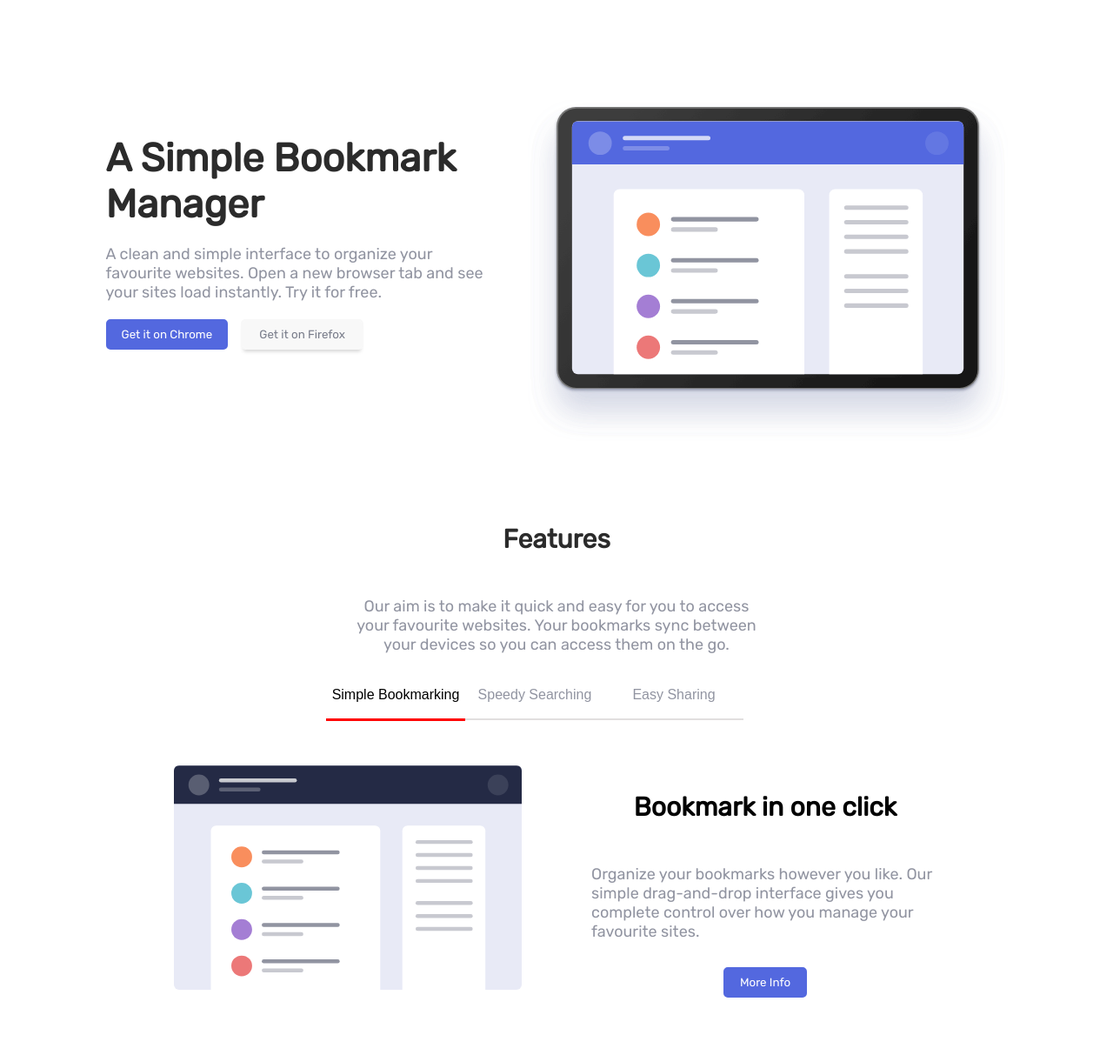
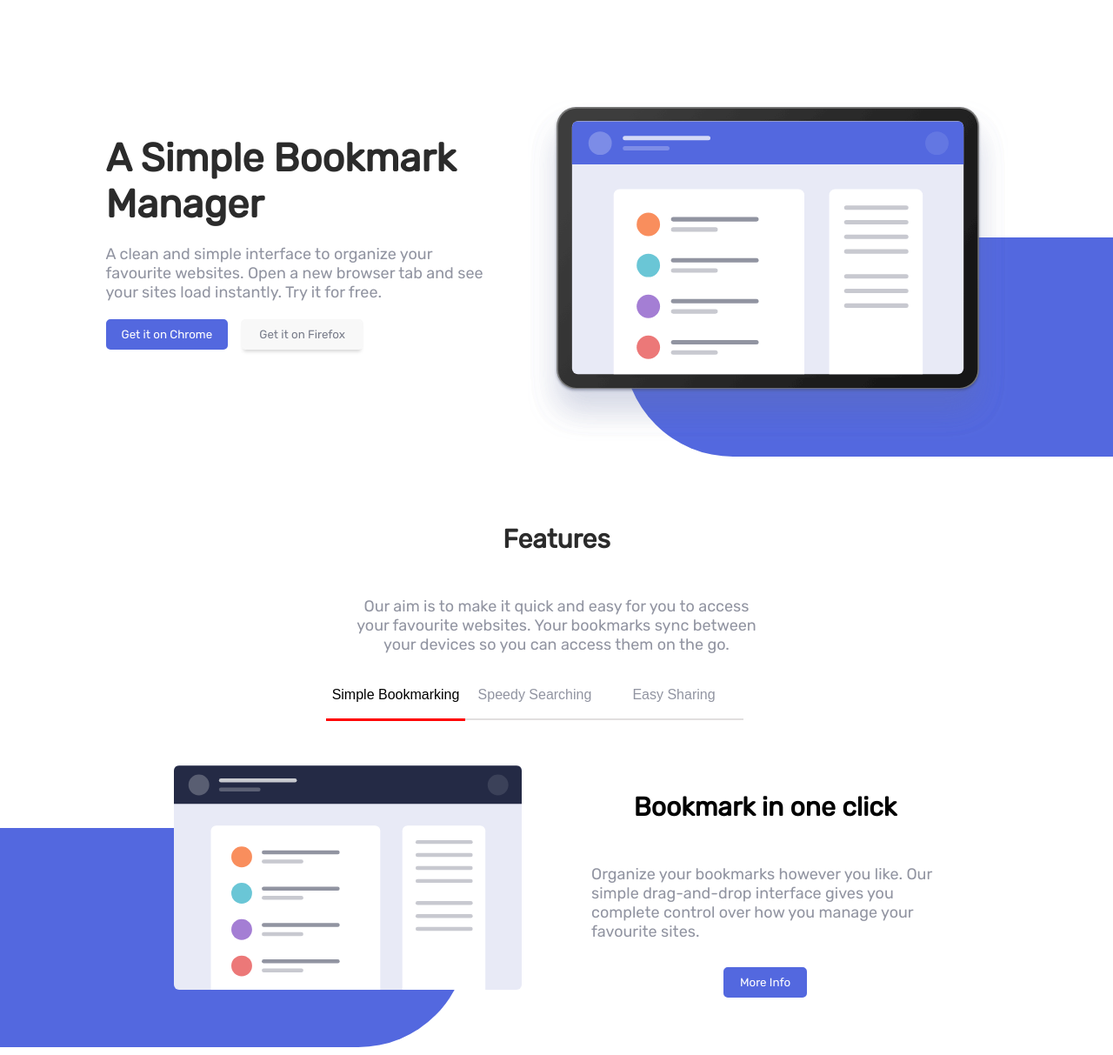
Before and after one commit to Bruno-freire/SiteBookMark, a plain HTML site: page index.html in a window 1280 px wide. Shown: the part 87-1300 px from the top of the page at 87% size. Drawn offline with Linux system fonts and the light colour scheme.

Commit message:
correctionErrorWidthIMGSecondSection

```diff
--- a/index.html
+++ b/index.html
@@ -87,6 +87,7 @@
               src="./images/illustration-hero.svg"
               alt="hero"
             />
+            <div class="backgroundBlueRigth"></div>
           </div>
         </div>
         <div class="secondContent">
@@ -120,6 +121,7 @@
               src="./images/illustration-features-tab-1.svg"
               alt=""
             />
+            <div class="backgroundBlueleft"></div>
           </div>
           <div class="divRightEvent">
             <p id="titleEvent"><strong >Bookmark in one click</strong></p>
--- a/sass/style.scss
+++ b/sass/style.scss
@@ -64,10 +64,14 @@ header{
     }
   }
 }
+section{
+  width: 100%;
+}
 .firstContent{
   display: flex;
+  width: 100%;
+  column-gap: 35px;
   justify-content: center;
-  column-gap: 35px;
   .left-bm{
     display: flex;
     margin-top: 40px;
@@ -136,6 +140,16 @@ header{
       width: 34.5rem;
       height: auto;
     }
+    .backgroundBlueRigth{
+      width: 44%;
+      height: 14em;
+      background-color: $blueColor;
+      border-radius: 20em 0 0 20em;
+      position: absolute;
+      z-index: -1;
+      right: 0em;
+      top: 20em;
+    }
   }
 }
 .secondContent{
@@ -198,6 +212,22 @@ header{
   justify-content: center;
   column-gap: 80px;
   margin-top: 50px;
+  position: relative;
+  .divLeftEvent{
+    #imgLeftEvent{
+      width: 25rem;
+    }
+    .backgroundBlueleft{
+      width: 42%;
+       height: 14em;
+       background-color: $blueColor;
+       border-radius: 0 20em 20em 0;
+       position: absolute;
+       z-index: -1;
+       left: 0em;
+       top: 4em;
+   }
+  }
   .divRightEvent{
     display: flex;
     flex-direction: column;
@@ -229,9 +259,6 @@ header{
         }
     }
   }
-}
-#imgLeftEvent{
-  width: 25rem;
 }
 
 .thirdContent{
@@ -695,7 +722,7 @@ header{
   .linha > *{
     width: 100% !important;
   }
-  .divLeftEvent{
+  .txt .divLeftEvent{
     display: flex;
     justify-content: center;
     align-items: center;
```
Also changed, not shown: css/style.css, 1 other file.
